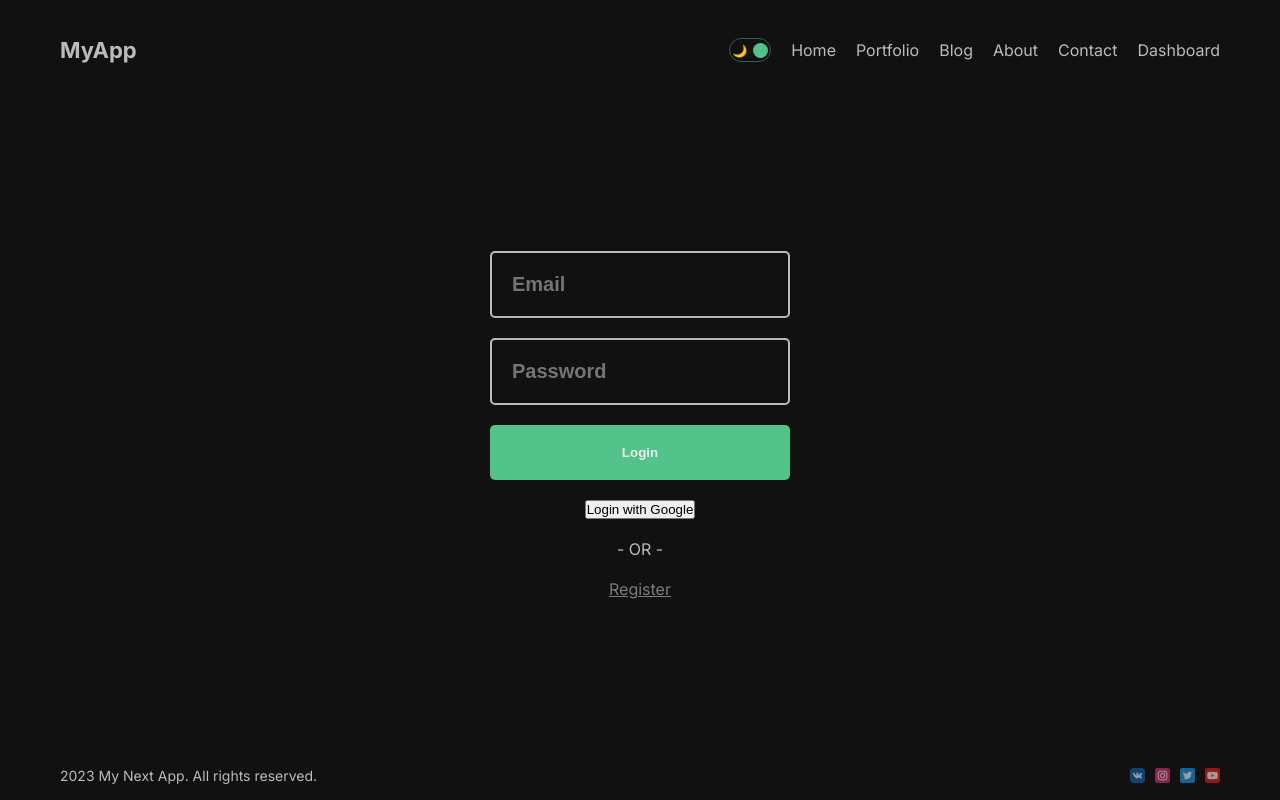
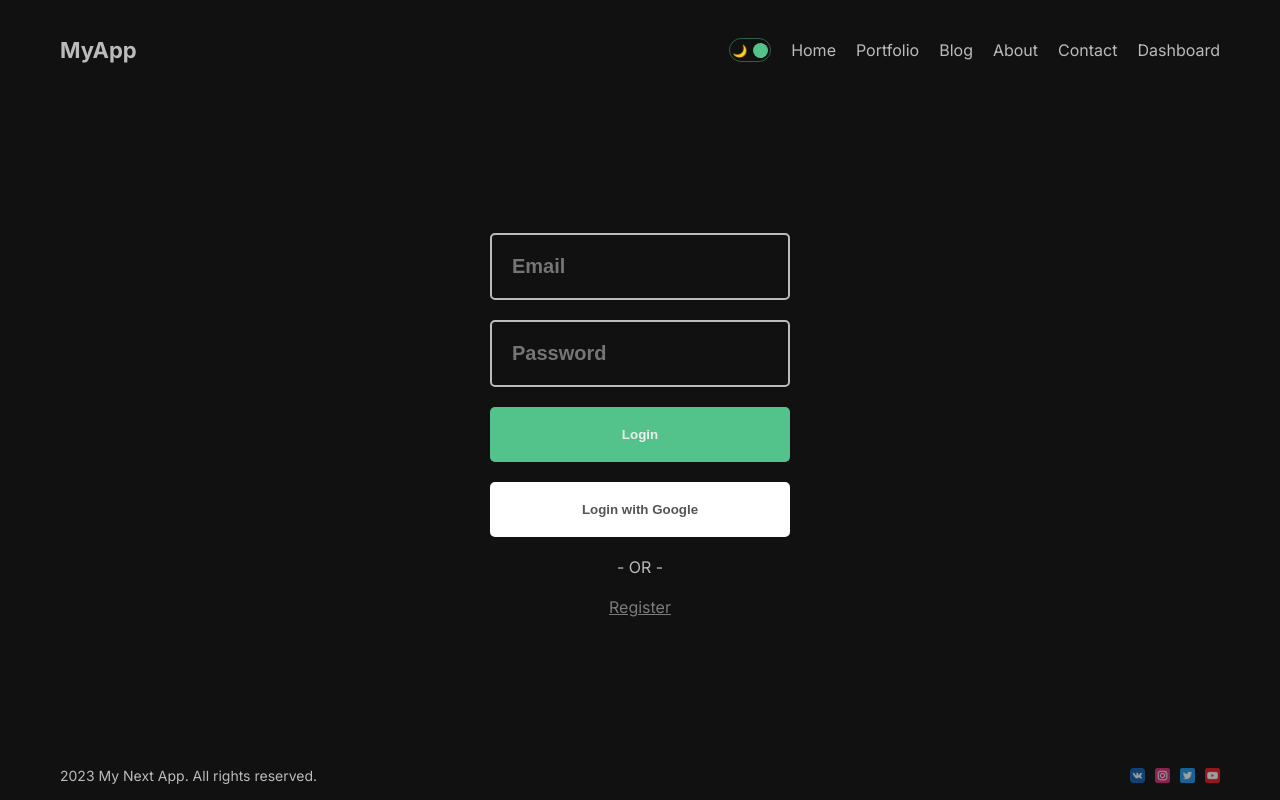
Before and after one commit to AinaSha/31github, a Next.js app: page /dashboard/login in a window 1280 px wide. Built offline with nearby package versions, Linux system fonts and the light colour scheme; no server answers.

Commit message:
feat: style button and fix path

```diff
--- a/src/app/dashboard/(auth)/login/page.jsx
+++ b/src/app/dashboard/(auth)/login/page.jsx
@@ -41,9 +41,9 @@ const Login = () => {
         <button className={styles.button}>Login</button>
       </form>
 
-      <button onClick={() => signIn("google")}>Login with Google</button>
+      <button className={styles.button2} onClick={() => signIn("google")}>Login with Google</button>
       <span className={styles.or}>- OR -</span>
-      <Link className={styles.link} href="/dashboard/regitsr">Register</Link>
+      <Link className={styles.link} href="/dashboard/registr">Register</Link>
     </div>
   );
 };
--- a/src/app/dashboard/(auth)/login/page.module.css
+++ b/src/app/dashboard/(auth)/login/page.module.css
@@ -44,6 +44,17 @@
   font-weight: bold;
 }
 
+.button2 {
+  width: 300px;
+  padding: 20px;
+  cursor: pointer;
+  background-color: #ffffff;
+  border: none;
+  border-radius: 5px;
+  color: #555555;
+  font-weight: bold;
+}
+
 .button:hover {
   background-color: #49b07d;
 }
```
